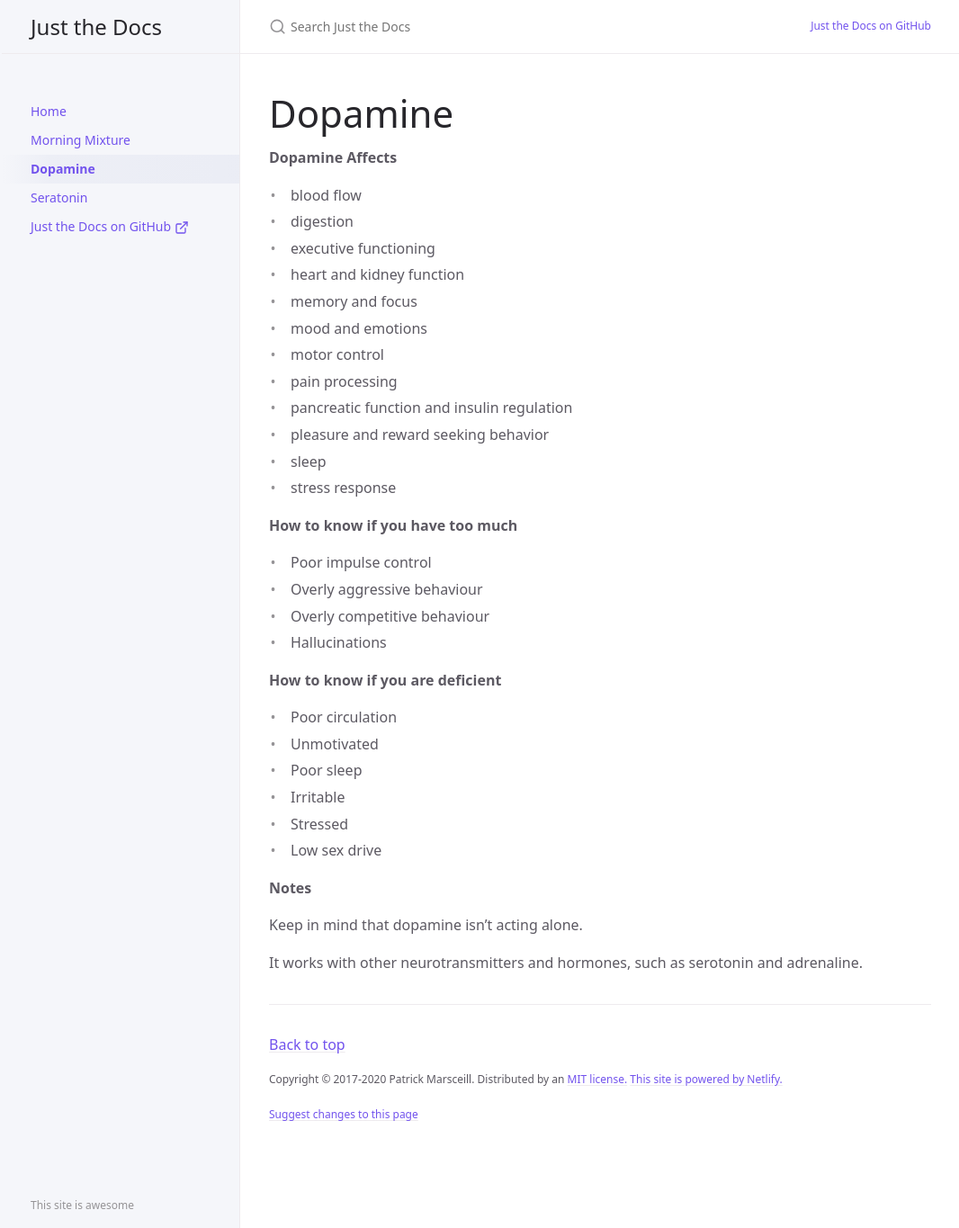
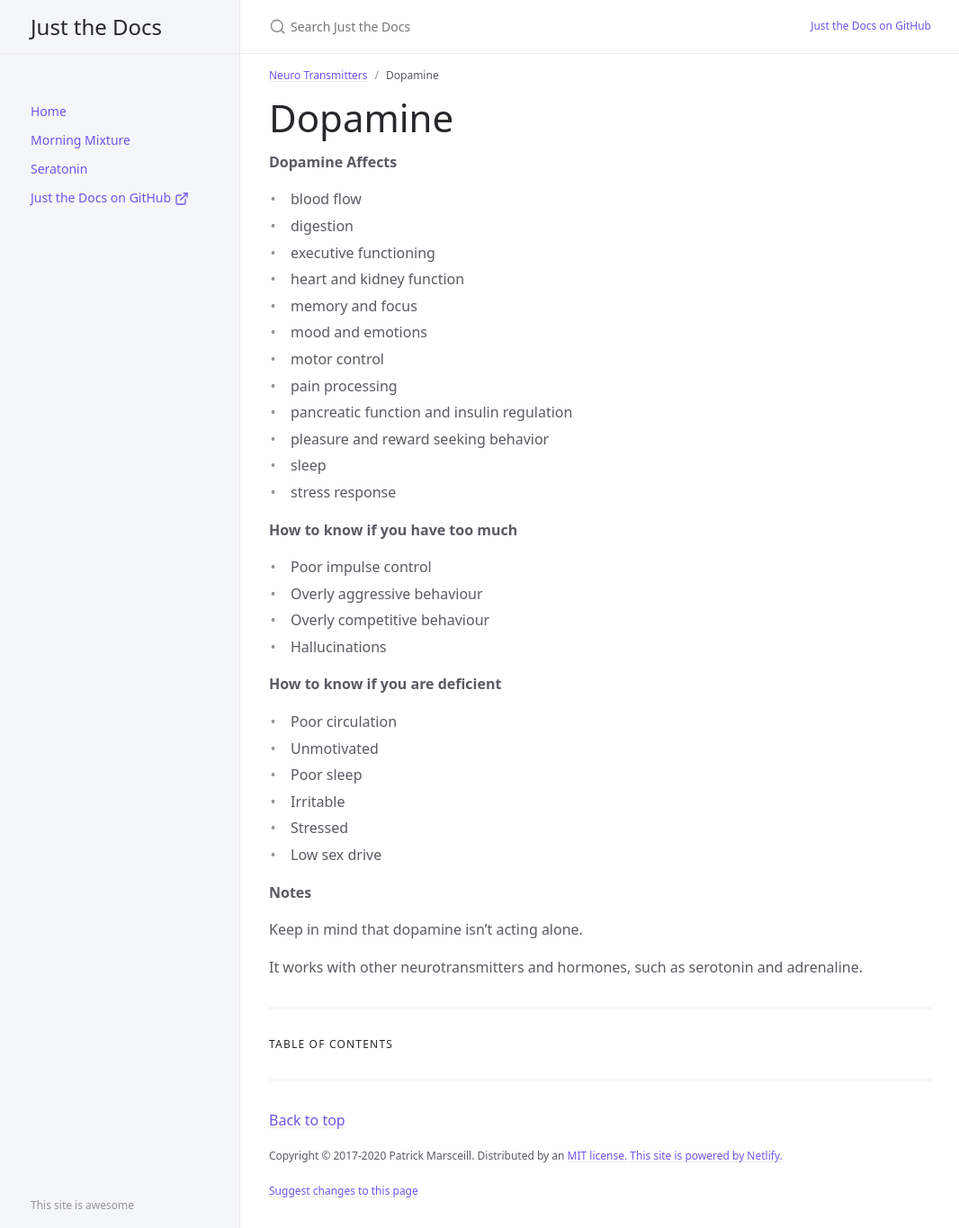
Before and after one commit to haluvibe/haluvibe.github.io, a Jekyll site: the page built from docs/neurotransmitters/dopamine.md, in a window 1280 px wide and 1365 px high. Shown: the whole window at 90% size, without its empty margins (105-1171 px from the left). Built offline with Jekyll 4.4.1, drawn with Linux system fonts in a browser that asks for light colours.

Commit message:
Update dopamine.md

```diff
--- a/docs/neurotransmitters/dopamine.md
+++ b/docs/neurotransmitters/dopamine.md
@@ -2,6 +2,8 @@
 layout: default
 title: Dopamine
 nav_order: 2
+parent: Neuro Transmitters
+has_children: true
 description: "Information regarding Dopamine."
 ---
 
```
